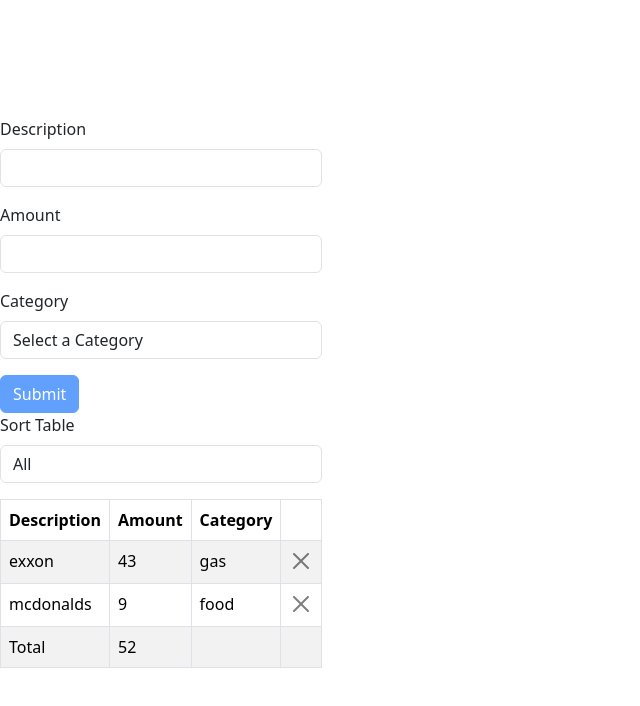
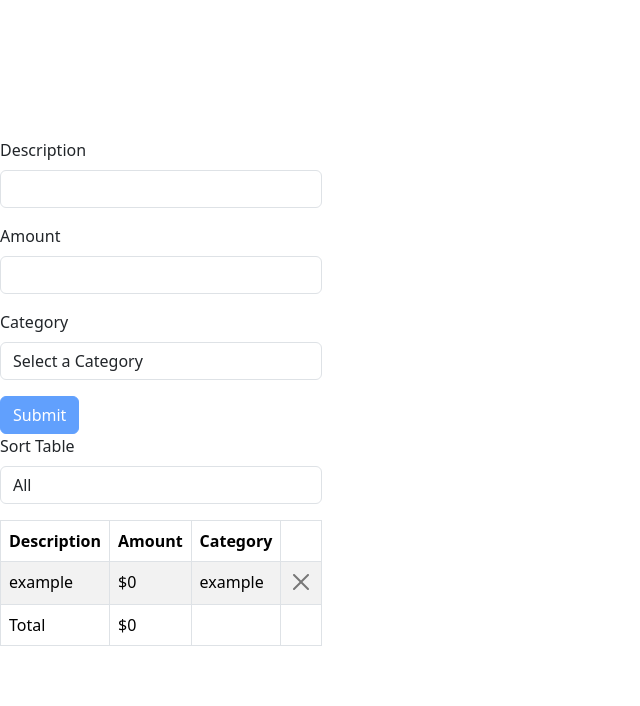
Before and after one commit to owenbadgley/expense-tracker, a React (Vite) app in the folder expense-tracker/: page / in a window 1280 px wide. Shown: the top 706 px of the page, without its empty margins (0-640 px from the left). Built offline with nearby package versions, Linux system fonts and the light colour scheme.

Commit message:
Connected all components, got funcionts working

```diff
--- a/expense-tracker/src/App.tsx
+++ b/expense-tracker/src/App.tsx
@@ -5,11 +5,11 @@ import Table from "./components/Table";
 
 function App() {
   const [purchaseList, setPurchaseList] = useState([
-    { description: "exxon", amount: 43, category: "gas" },
-    { description: "mcdonalds", amount: 9, category: "food" },
+    { key: 0, description: "example", amount: 0, category: "example" },
   ]);
 
   const handleNewPurchase = (purchase: {
+    key: number;
     description: string;
     amount: number;
     category: string;
@@ -17,6 +17,7 @@ function App() {
     setPurchaseList([
       ...purchaseList,
       {
+        key: purchase.key,
         description: purchase.description,
         amount: purchase.amount,
         category: purchase.category,
@@ -24,18 +25,28 @@ function App() {
     ]);
   };
 
-  const handleRemovePurchase = (description: string) => {
+  const handleRemovePurchase = (key: number) => {
     setPurchaseList(
       purchaseList.filter((purchase) => {
-        return purchase.description !== description;
+        return purchase.key !== key;
       })
     );
   };
 
   return (
     <div>
-      <Form></Form>
-      <Table purchaseList={purchaseList}></Table>
+      <Form
+        latestKey={
+          purchaseList.length > 0
+            ? purchaseList[purchaseList.length - 1].key
+            : 0
+        }
+        purchaseSubmit={handleNewPurchase}
+      ></Form>
+      <Table
+        handleDelete={handleRemovePurchase}
+        purchaseList={purchaseList}
+      ></Table>
     </div>
   );
 }
--- a/expense-tracker/src/components/Form.tsx
+++ b/expense-tracker/src/components/Form.tsx
@@ -12,14 +12,30 @@ const schema = z.object({
 
 type FormData = z.infer<typeof schema>;
 
-const Form = () => {
+interface Props {
+  purchaseSubmit: (purchase: {
+    key: number;
+    description: string;
+    amount: number;
+    category: string;
+  }) => void;
+  latestKey: number;
+}
+
+const Form = ({ purchaseSubmit, latestKey }: Props) => {
   const {
     register,
     handleSubmit,
     formState: { errors, isValid },
   } = useForm<FormData>({ resolver: zodResolver(schema) });
 
-  const onSubmit = (data: FieldValues) => console.log(data);
+  const onSubmit = (data: FieldValues) =>
+    purchaseSubmit({
+      key: latestKey + 1,
+      description: data.description,
+      amount: data.amount,
+      category: data.category,
+    });
 
   return (
     <form onSubmit={handleSubmit(onSubmit)}>
--- a/expense-tracker/src/components/Table.tsx
+++ b/expense-tracker/src/components/Table.tsx
@@ -2,10 +2,16 @@ import Table from "react-bootstrap/Table";
 import CloseButton from "react-bootstrap/CloseButton";
 
 interface Props {
-  purchaseList: { description: string; amount: number; category: string }[];
+  purchaseList: {
+    key: number;
+    description: string;
+    amount: number;
+    category: string;
+  }[];
+  handleDelete: (key: number) => void;
 }
 
-const CostTable = ({ purchaseList }: Props) => {
+const CostTable = ({ purchaseList, handleDelete }: Props) => {
   let totalCost = 0;
   purchaseList.map((item) => (totalCost += item.amount));
 
@@ -33,16 +39,18 @@ const CostTable = ({ purchaseList }: Props) => {
           {purchaseList.map((item) => (
             <tr>
               <td>{item.description}</td>
-              <td>{item.amount}</td>
+              <td>${item.amount}</td>
               <td>{item.category}</td>
               <td>
-                <CloseButton></CloseButton>
+                <CloseButton
+                  onClick={() => handleDelete(item.key)}
+                ></CloseButton>
               </td>
             </tr>
           ))}
           <tr>
             <td>Total</td>
-            <td>{totalCost}</td>
+            <td>${totalCost}</td>
             <td></td>
             <td></td>
           </tr>
```
